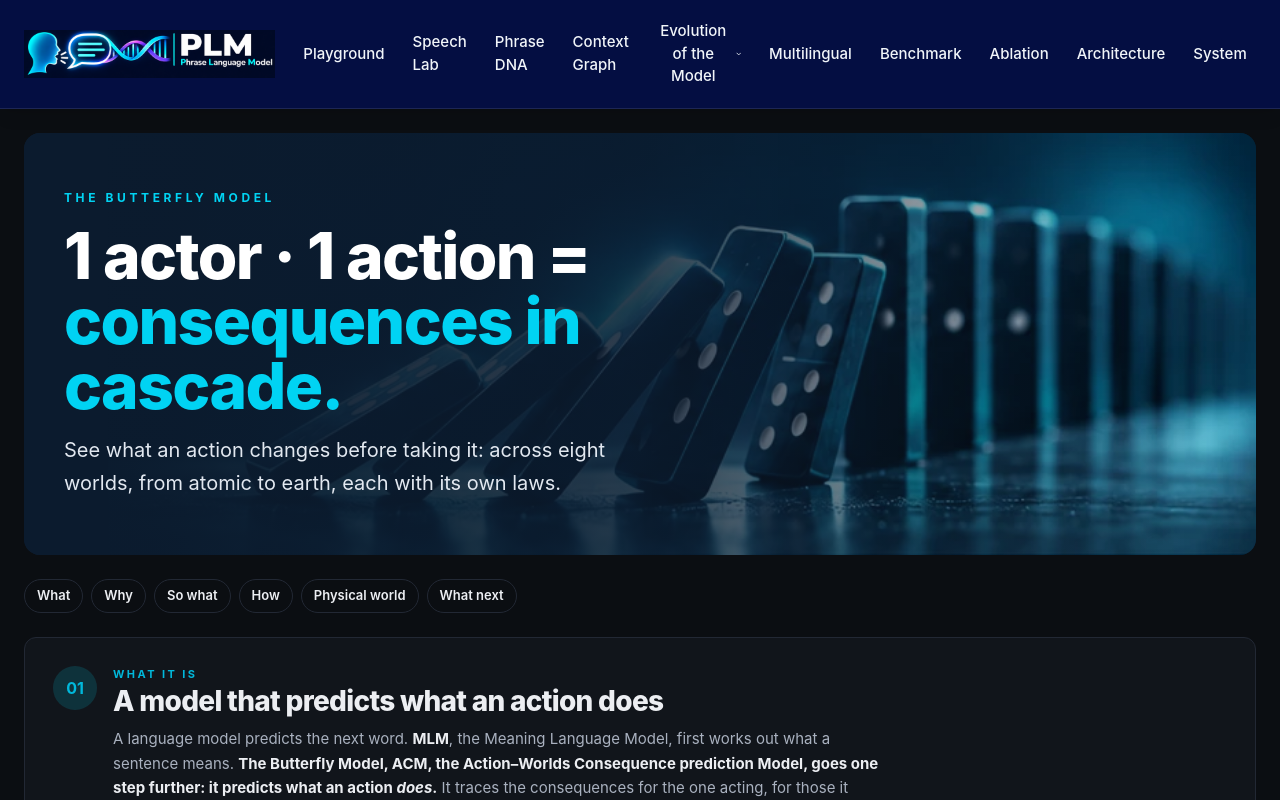
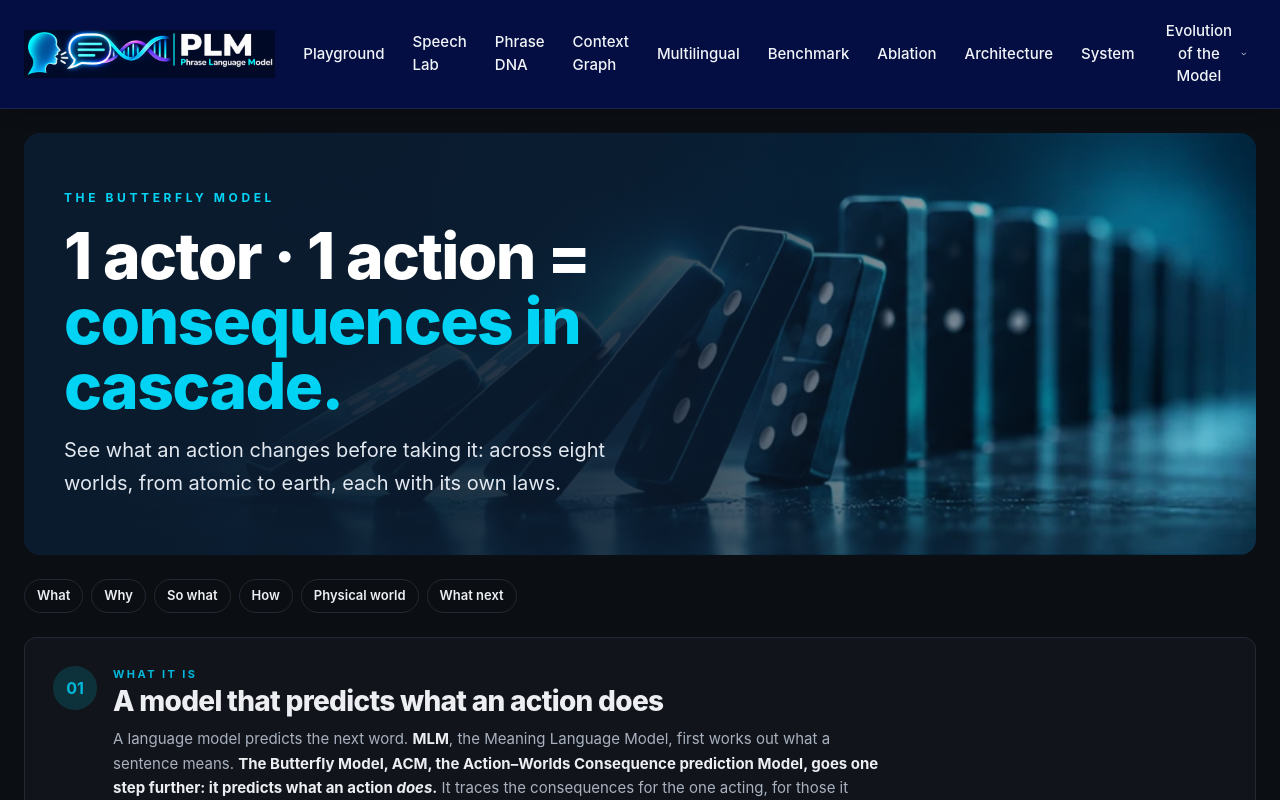
Before and after one commit to Sherlock2019/NPLM-Next-Phrase-language-model-, a Next.js app in the folder web/: page /acm/home in a window 1280 px wide. Shown: the top 800 px of the page. Built offline with nearby package versions, Linux system fonts and the light colour scheme.

Commit message:
Menu: 'Evolution of the Model' last; right-end dropdowns open leftwards

```diff
--- a/web/src/components/Nav.tsx
+++ b/web/src/components/Nav.tsx
@@ -17,8 +17,10 @@ import { BRAND, CTA, MENU, type MenuEntry, type MenuGroup } from "@/lib/app";
 const isGroup = (e: MenuEntry): e is MenuGroup => "items" in e;
 const linkClass = "rounded-md px-3 py-2 text-[15px] font-medium text-slate-100 transition-colors hover:bg-white/10 hover:text-white";
 
-function Dropdown({ group, open, onToggle, onClose, active }: {
+function Dropdown({ group, open, onToggle, onClose, active, alignRight = false }: {
   group: MenuGroup; open: boolean; onToggle: () => void; onClose: () => void; active: (href: string) => boolean;
+  /** Open towards the left, for a dropdown at the right end of the menu (keeps it on screen). */
+  alignRight?: boolean;
 }) {
   return (
     <div className="relative" onMouseLeave={onClose}>
@@ -31,7 +33,7 @@ function Dropdown({ group, open, onToggle, onClose, active }: {
         </svg>
       </button>
       {open && (
-        <div className="absolute left-0 top-full z-50 pt-2">
+        <div className={`absolute ${alignRight ? "right-0" : "left-0"} top-full z-50 pt-2`}>
           <ul className="w-72 rounded-xl border border-white/10 bg-[#0f2338] p-1.5 shadow-2xl">
             {group.items.map((item) => (
               <li key={item.href}>
@@ -102,9 +104,10 @@ export function Nav() {
         </Link>
 
         <nav aria-label="Main" className="ml-auto hidden items-center gap-1 lg:flex">
-          {MENU.map((entry) =>
+          {MENU.map((entry, index) =>
             isGroup(entry) ? (
               <Dropdown key={entry.label} group={entry} open={open === entry.label} active={active}
+                alignRight={index >= MENU.length - 2}
                 onToggle={() => setOpen(open === entry.label ? null : entry.label)} onClose={() => setOpen(null)} />
             ) : (
               <Link key={entry.href} href={entry.href} className={`${linkClass} ${active(entry.href) ? "text-cyan-300" : ""}`}>
--- a/web/src/lib/app.ts
+++ b/web/src/lib/app.ts
@@ -75,7 +75,7 @@ export const MENU: MenuEntry[] =
       ]
     : [
         { href: "/", label: "Playground" },
-        ...MLM_PAGES.slice(0, 3),
+        ...MLM_PAGES,
         {
           label: "Evolution of the Model",
           items: [
@@ -84,7 +84,6 @@ export const MENU: MenuEntry[] =
             { href: "/acm", label: "ACM Demo", hint: "From meaning to consequences: the Action–Consequence Model" },
           ],
         },
-        ...MLM_PAGES.slice(3),
       ];
 
 /** The header's call to action (ACM mode). */
```
